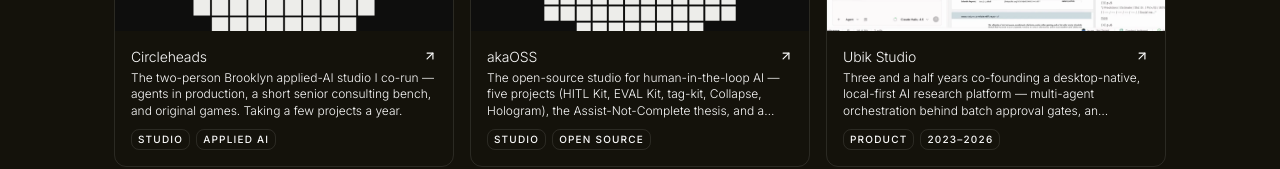
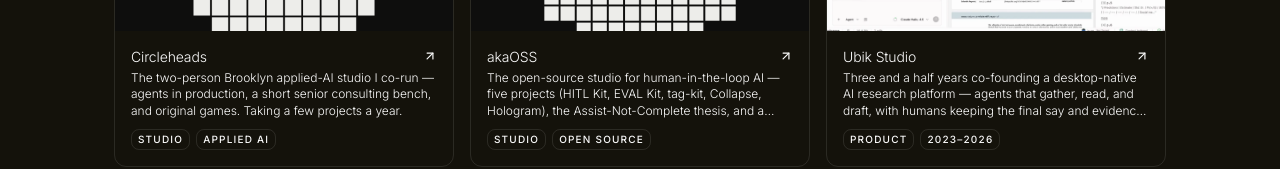
Before and after one commit to akaieuan/fkayion, a Next.js app: page /demo in a window 1280 px wide. Shown: the part 356-525 px from the top of the page. Built offline with nearby package versions, Linux system fonts and the light colour scheme.

Commit message:
Soften Ubik card description on /demo to match the high-level page

```diff
--- a/app/demo/page.tsx
+++ b/app/demo/page.tsx
@@ -51,7 +51,7 @@
     title: 'Ubik Studio',
     tags: ['Product', '2023–2026'],
     description:
-      'Three and a half years co-founding a desktop-native, local-first AI research platform — multi-agent orchestration behind batch approval gates, an auditable review ledger, and evidence gates that stop agents from writing claims they cannot cite.',
+      'Three and a half years co-founding a desktop-native AI research platform — agents that gather, read, and draft, with humans keeping the final say and evidence behind every claim.',
     href: '/demo/ubik',
     img: ubikWorkspace,
   },
```
